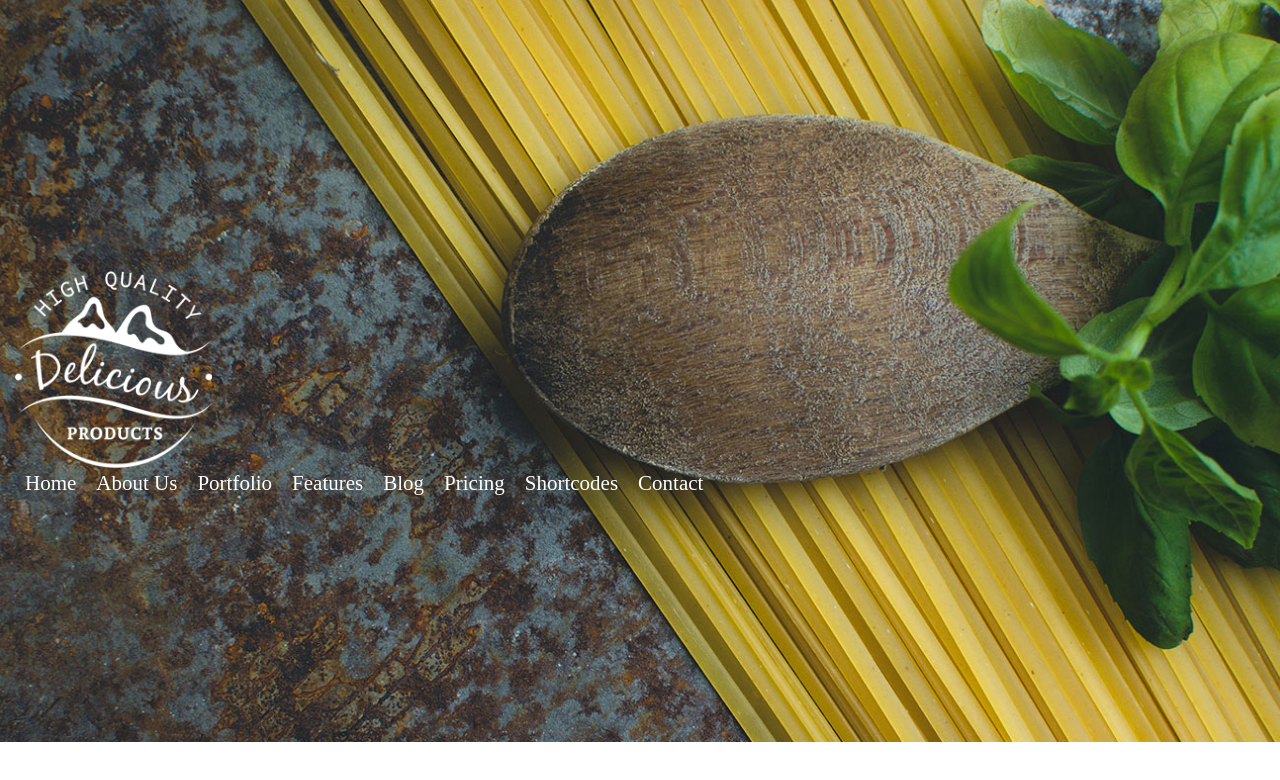
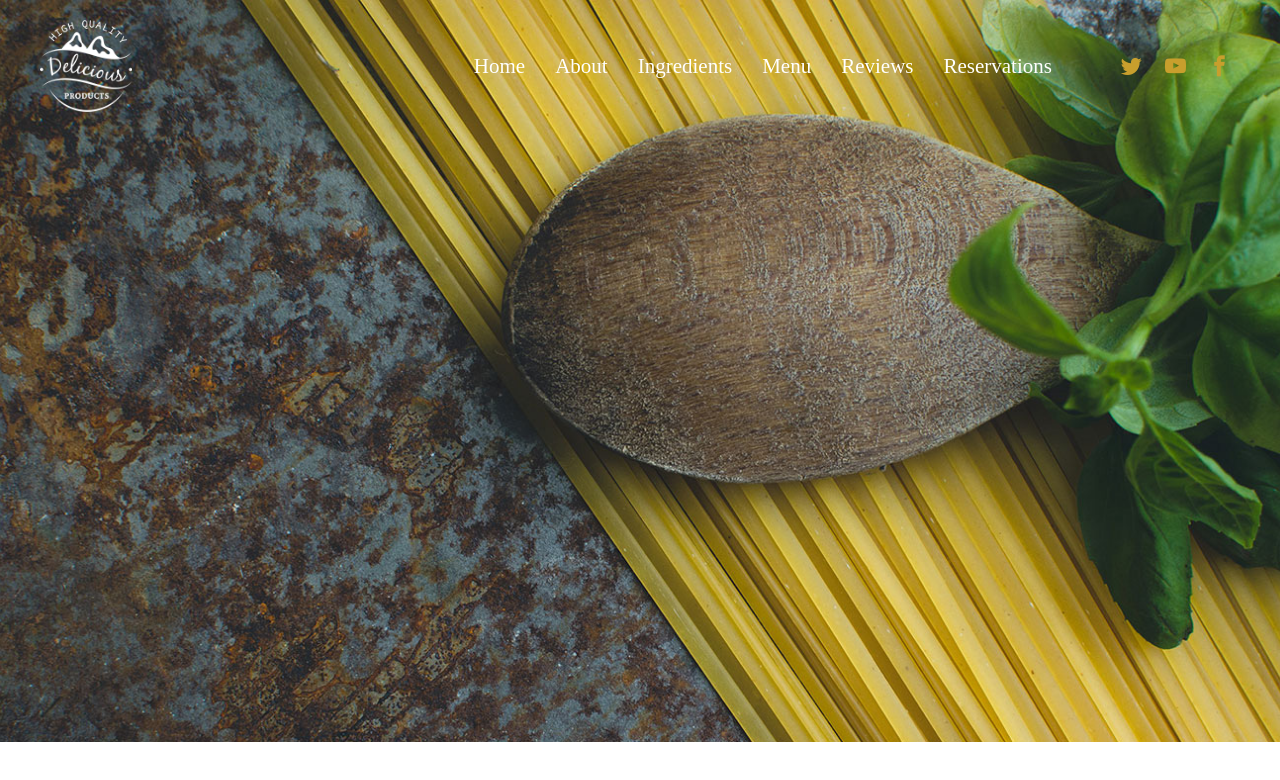
Before and after one commit to Zaaair/templates-test, a website: page index.html in a window 1280 px wide. Drawn offline with nearby package versions, Linux system fonts and the light colour scheme; files that its build step writes are made by us from their sources; files whose address does not match are found by name; a web font is replaced by a local one.

Commit message:
leveled header

```diff
--- a/index.html
+++ b/index.html
@@ -7,11 +7,12 @@
   <link href="https://fonts.googleapis.com/css2?family=Gentium+Book+Basic:ital,wght@0,400;0,700;1,400;1,700&display=swap" rel="stylesheet">
   <link href="https://fonts.googleapis.com/css2?family=Yeseva+One&display=swap" rel="stylesheet">
   <link href="https://fonts.googleapis.com/css2?family=Lato:ital,wght@0,300;0,400;0,700;0,900;1,300;1,400;1,700;1,900&display=swap" rel="stylesheet">
+  <link rel="stylesheet" href="font/icomoon/style.css">
   <link rel="stylesheet" href="../css/main.css" />
  </head>
  <body class="body">
   <div class="banner">
-   <header>
+   <header class="header">
     <div class="container">
      <div class="header-content">
       <a class="media" href="#" class="media">
@@ -23,28 +24,33 @@
          <a class="nav-link" href="#">Home</a>
         </li>
         <li class="nav-item ">
-         <a class="nav-link" href="#">About Us</a>
+         <a class="nav-link" href="#">About</a>
         </li>
         <li class="nav-item ">
-         <a class="nav-link" href="#">Portfolio</a>
+         <a class="nav-link" href="#">Ingredients</a>
         </li>
         <li class="nav-item ">
-         <a class="nav-link" href="#">Features</a>
+         <a class="nav-link" href="#">Menu</a>
         </li>
         <li class="nav-item ">
-         <a class="nav-link" href="#">Blog</a>
+         <a class="nav-link" href="#">Reviews</a>
         </li>
         <li class="nav-item ">
-         <a class="nav-link" href="#">Pricing</a>
-        </li>
-        <li class="nav-item ">
-         <a class="nav-link" href="#">Shortcodes</a>
-        </li>
-        <li class="nav-item ">
-         <a class="nav-link" href="#">Contact</a>
+         <a class="nav-link" href="#">Reservations</a>
         </li>
        </ul>
       </nav>
+      <div class="network">
+       <a class="header-network" href="">
+        <span class="icon-twitter"></span>
+       </a>
+       <a class="header-network" href="">
+        <span class="icon-youtube"></span>
+       </a>
+       <a class="header-network" href="">
+        <span class="icon-facebook"></span>
+       </a>
+      </div>
      </div>
     </div>
    </header>
--- a/scss/components/_header.scss
+++ b/scss/components/_header.scss
@@ -1,3 +1,20 @@
-.header-content {
+.header {
+    padding: 20px 0;
+    position: absolute;
+    left: 0;
+    top: 0;
+    width: 100%;
+    z-index: 5;
 
 }
+
+.header-content {
+    display: flex;
+    flex-direction: row;
+    position: static;
+    justify-content: space-between;
+    align-items: center;
+
+
+
+}
--- a/scss/components/_media.scss
+++ b/scss/components/_media.scss
@@ -0,0 +1,18 @@
+.media {
+    width: 100%;
+    height: 0;
+    // padding-bottom: 58%;
+    position: relative;
+    width: 156px;
+    height: 92px;
+}
+.media-content {
+    position: absolute;
+    top: 0;
+    left: 0;
+    bottom: 0;
+    right: 0;
+    max-width: 100%;
+    max-height: 100%;
+    object-fit: cover;
+}
--- a/scss/components/_nav.scss
+++ b/scss/components/_nav.scss
@@ -1,8 +1,9 @@
 .nav {
-    margin-right: 50px;
+    margin-right: 20px;
     display: flex;
     align-items: center;
-    position: absolute;
+    // position: absolute;
+    margin-left: 239px;
 
 }
 
@@ -12,7 +13,7 @@
 }
 
 .nav-item {
-    margin: 0 5px;
+    margin: 0 10px;
 }
 
 .nav-link {
--- /dev/null
+++ b/scss/components/_network.scss
@@ -0,0 +1,23 @@
+.network {
+
+}
+.header-network {
+    margin: 0 5px;
+    padding: 0 5px;
+
+}
+.icon-twitter {
+    color: $markerColor;
+    font-size: $titleText;
+
+}
+.icon-youtube {
+    color: $markerColor;
+    font-size: $titleText;
+
+}
+.icon-facebook {
+    color: $markerColor;
+    font-size: $titleText;
+
+}
--- a/scss/main.scss
+++ b/scss/main.scss
@@ -12,6 +12,7 @@
 @import "scss/components/nav";
 @import "scss/components/header";
 @import "scss/components/media";
+@import "scss/components/network";
 
 /* LAYOUT */
 @import "scss/layout/banner";
```
Also changed, not shown: build/index.html, 4 other files.
